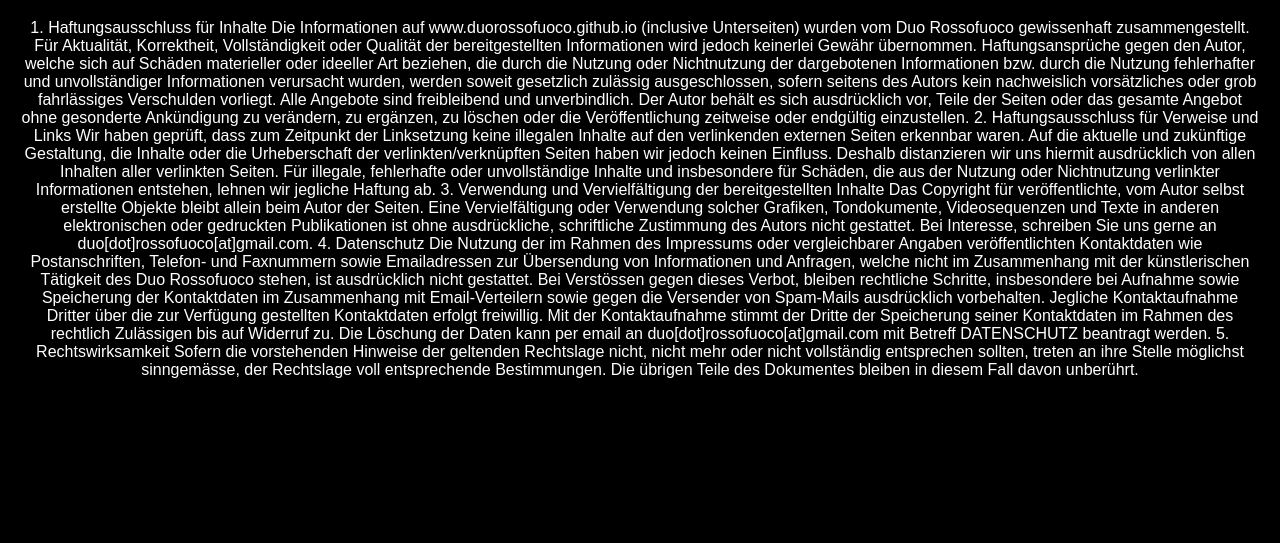
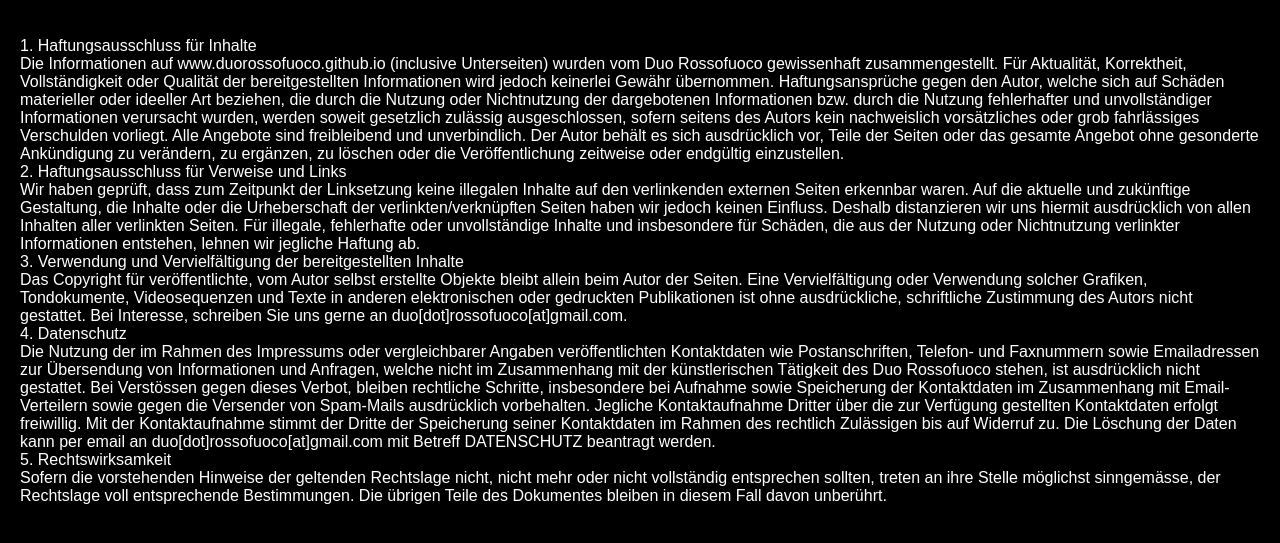
Before and after one commit to duorossofuoco/test, a plain HTML site: page index.html in a window 1280 px wide. Shown: the part 121-664 px from the top of the page. Drawn offline with Linux system fonts and the light colour scheme.

Commit message:
Update index.html

```diff
--- a/index.html
+++ b/index.html
@@ -31,22 +31,22 @@
     <h1>Kontakt: duo[dot]rossofuoco[at]gmail.com</a>
 	  </h1>
 
-<p>
-1. Haftungsausschluss für Inhalte
-Die Informationen auf www.duorossofuoco.github.io (inclusive Unterseiten) wurden vom Duo Rossofuoco gewissenhaft zusammengestellt. Für Aktualität, Korrektheit, Vollständigkeit oder Qualität der bereitgestellten Informationen wird jedoch keinerlei Gewähr übernommen. Haftungsansprüche gegen den Autor, welche sich auf Schäden materieller oder ideeller Art beziehen, die durch die Nutzung oder Nichtnutzung der dargebotenen Informationen bzw. durch die Nutzung fehlerhafter und unvollständiger Informationen verursacht wurden, werden soweit gesetzlich zulässig ausgeschlossen, sofern seitens des Autors kein nachweislich vorsätzliches oder grob fahrlässiges Verschulden vorliegt. Alle Angebote sind freibleibend und unverbindlich. Der Autor behält es sich ausdrücklich vor, Teile der Seiten oder das gesamte Angebot ohne gesonderte Ankündigung zu verändern, zu ergänzen, zu löschen oder die Veröffentlichung zeitweise oder endgültig einzustellen.
+<p align="left">
+<br> 1. Haftungsausschluss für Inhalte
+<br> Die Informationen auf www.duorossofuoco.github.io (inclusive Unterseiten) wurden vom Duo Rossofuoco gewissenhaft zusammengestellt. Für Aktualität, Korrektheit, Vollständigkeit oder Qualität der bereitgestellten Informationen wird jedoch keinerlei Gewähr übernommen. Haftungsansprüche gegen den Autor, welche sich auf Schäden materieller oder ideeller Art beziehen, die durch die Nutzung oder Nichtnutzung der dargebotenen Informationen bzw. durch die Nutzung fehlerhafter und unvollständiger Informationen verursacht wurden, werden soweit gesetzlich zulässig ausgeschlossen, sofern seitens des Autors kein nachweislich vorsätzliches oder grob fahrlässiges Verschulden vorliegt. Alle Angebote sind freibleibend und unverbindlich. Der Autor behält es sich ausdrücklich vor, Teile der Seiten oder das gesamte Angebot ohne gesonderte Ankündigung zu verändern, zu ergänzen, zu löschen oder die Veröffentlichung zeitweise oder endgültig einzustellen.
 
-2. Haftungsausschluss für Verweise und Links
-Wir haben geprüft, dass zum Zeitpunkt der Linksetzung keine illegalen Inhalte auf den verlinkenden externen Seiten erkennbar waren. Auf die aktuelle und zukünftige Gestaltung, die Inhalte oder die Urheberschaft der verlinkten/verknüpften Seiten haben wir jedoch keinen Einfluss. Deshalb distanzieren wir uns hiermit ausdrücklich von allen Inhalten aller verlinkten Seiten. Für illegale, fehlerhafte oder unvollständige Inhalte und insbesondere für Schäden, die aus der Nutzung oder Nichtnutzung verlinkter Informationen entstehen, lehnen wir jegliche Haftung ab.
+<br> 2. Haftungsausschluss für Verweise und Links
+<br> Wir haben geprüft, dass zum Zeitpunkt der Linksetzung keine illegalen Inhalte auf den verlinkenden externen Seiten erkennbar waren. Auf die aktuelle und zukünftige Gestaltung, die Inhalte oder die Urheberschaft der verlinkten/verknüpften Seiten haben wir jedoch keinen Einfluss. Deshalb distanzieren wir uns hiermit ausdrücklich von allen Inhalten aller verlinkten Seiten. Für illegale, fehlerhafte oder unvollständige Inhalte und insbesondere für Schäden, die aus der Nutzung oder Nichtnutzung verlinkter Informationen entstehen, lehnen wir jegliche Haftung ab.
 
-3. Verwendung und Vervielfältigung der bereitgestellten Inhalte
-Das Copyright für veröffentlichte, vom Autor selbst erstellte Objekte bleibt allein beim Autor der Seiten. Eine Vervielfältigung oder Verwendung solcher Grafiken, Tondokumente, Videosequenzen und Texte in anderen elektronischen oder gedruckten Publikationen ist ohne ausdrückliche, schriftliche Zustimmung des Autors nicht gestattet. Bei Interesse, schreiben Sie uns gerne an duo[dot]rossofuoco[at]gmail.com.
+<br> 3. Verwendung und Vervielfältigung der bereitgestellten Inhalte
+<br> Das Copyright für veröffentlichte, vom Autor selbst erstellte Objekte bleibt allein beim Autor der Seiten. Eine Vervielfältigung oder Verwendung solcher Grafiken, Tondokumente, Videosequenzen und Texte in anderen elektronischen oder gedruckten Publikationen ist ohne ausdrückliche, schriftliche Zustimmung des Autors nicht gestattet. Bei Interesse, schreiben Sie uns gerne an duo[dot]rossofuoco[at]gmail.com.
 
-4. Datenschutz
-Die Nutzung der im Rahmen des Impressums oder vergleichbarer Angaben veröffentlichten Kontaktdaten wie Postanschriften, Telefon- und Faxnummern sowie Emailadressen zur Übersendung von Informationen und Anfragen, welche nicht im Zusammenhang mit der künstlerischen Tätigkeit des Duo Rossofuoco stehen, ist ausdrücklich nicht gestattet. Bei Verstössen gegen dieses Verbot, bleiben rechtliche Schritte, insbesondere bei Aufnahme sowie Speicherung der Kontaktdaten im Zusammenhang mit Email-Verteilern sowie gegen die Versender von Spam-Mails ausdrücklich vorbehalten.
+<br> 4. Datenschutz
+<br> Die Nutzung der im Rahmen des Impressums oder vergleichbarer Angaben veröffentlichten Kontaktdaten wie Postanschriften, Telefon- und Faxnummern sowie Emailadressen zur Übersendung von Informationen und Anfragen, welche nicht im Zusammenhang mit der künstlerischen Tätigkeit des Duo Rossofuoco stehen, ist ausdrücklich nicht gestattet. Bei Verstössen gegen dieses Verbot, bleiben rechtliche Schritte, insbesondere bei Aufnahme sowie Speicherung der Kontaktdaten im Zusammenhang mit Email-Verteilern sowie gegen die Versender von Spam-Mails ausdrücklich vorbehalten.
 Jegliche Kontaktaufnahme Dritter über die zur Verfügung gestellten Kontaktdaten erfolgt freiwillig. Mit der Kontaktaufnahme stimmt der Dritte der Speicherung seiner Kontaktdaten im Rahmen des rechtlich Zulässigen bis auf Widerruf zu. Die Löschung der Daten kann per email an duo[dot]rossofuoco[at]gmail.com mit Betreff DATENSCHUTZ beantragt werden.
 
-5. Rechtswirksamkeit
-Sofern die vorstehenden Hinweise der geltenden Rechtslage nicht, nicht mehr oder nicht vollständig entsprechen sollten, treten an ihre Stelle möglichst sinngemässe, der Rechtslage voll entsprechende Bestimmungen. Die übrigen Teile des Dokumentes bleiben in diesem Fall davon unberührt.
+<br> 5. Rechtswirksamkeit
+<br> Sofern die vorstehenden Hinweise der geltenden Rechtslage nicht, nicht mehr oder nicht vollständig entsprechen sollten, treten an ihre Stelle möglichst sinngemässe, der Rechtslage voll entsprechende Bestimmungen. Die übrigen Teile des Dokumentes bleiben in diesem Fall davon unberührt.
 
 </p>
   </div>
```
